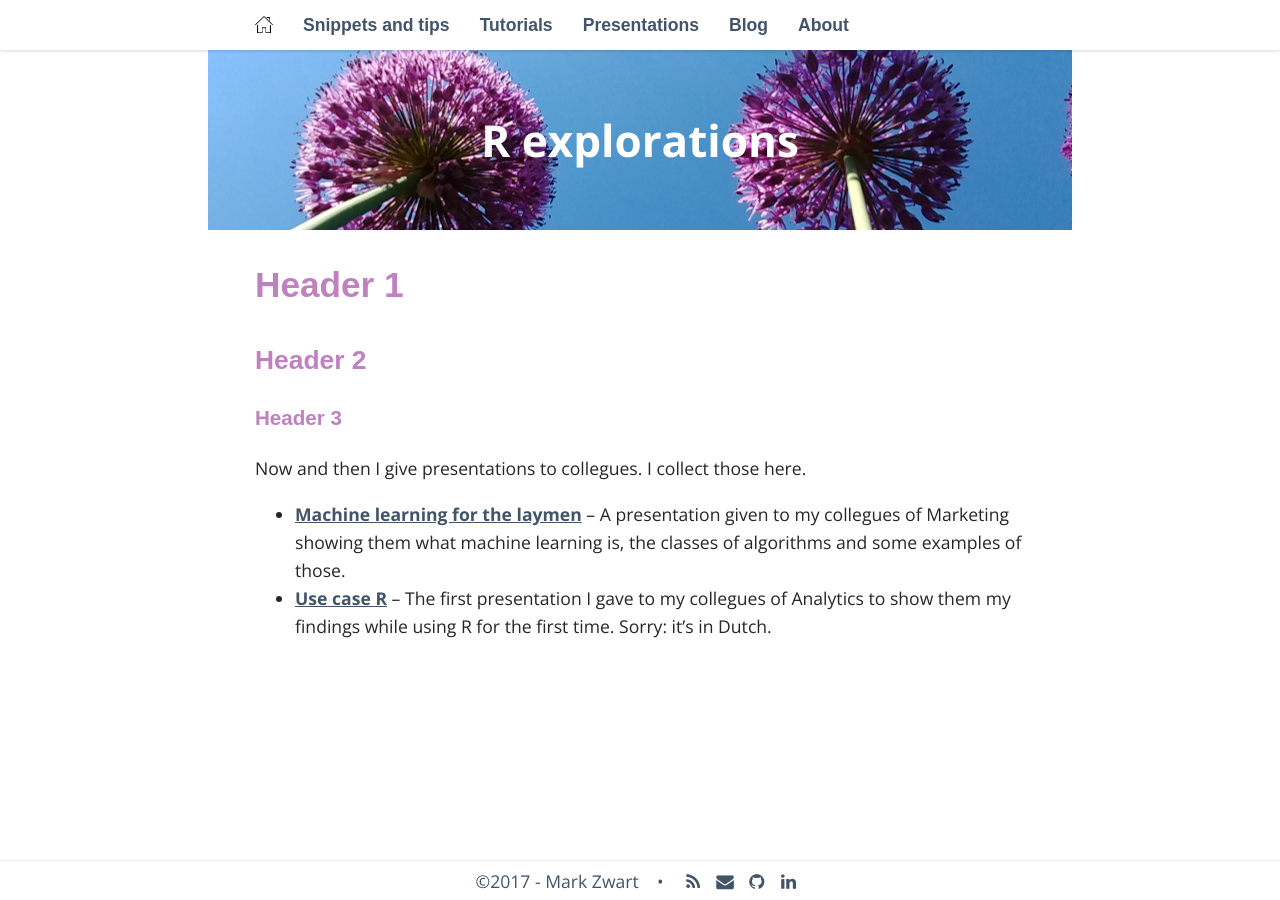
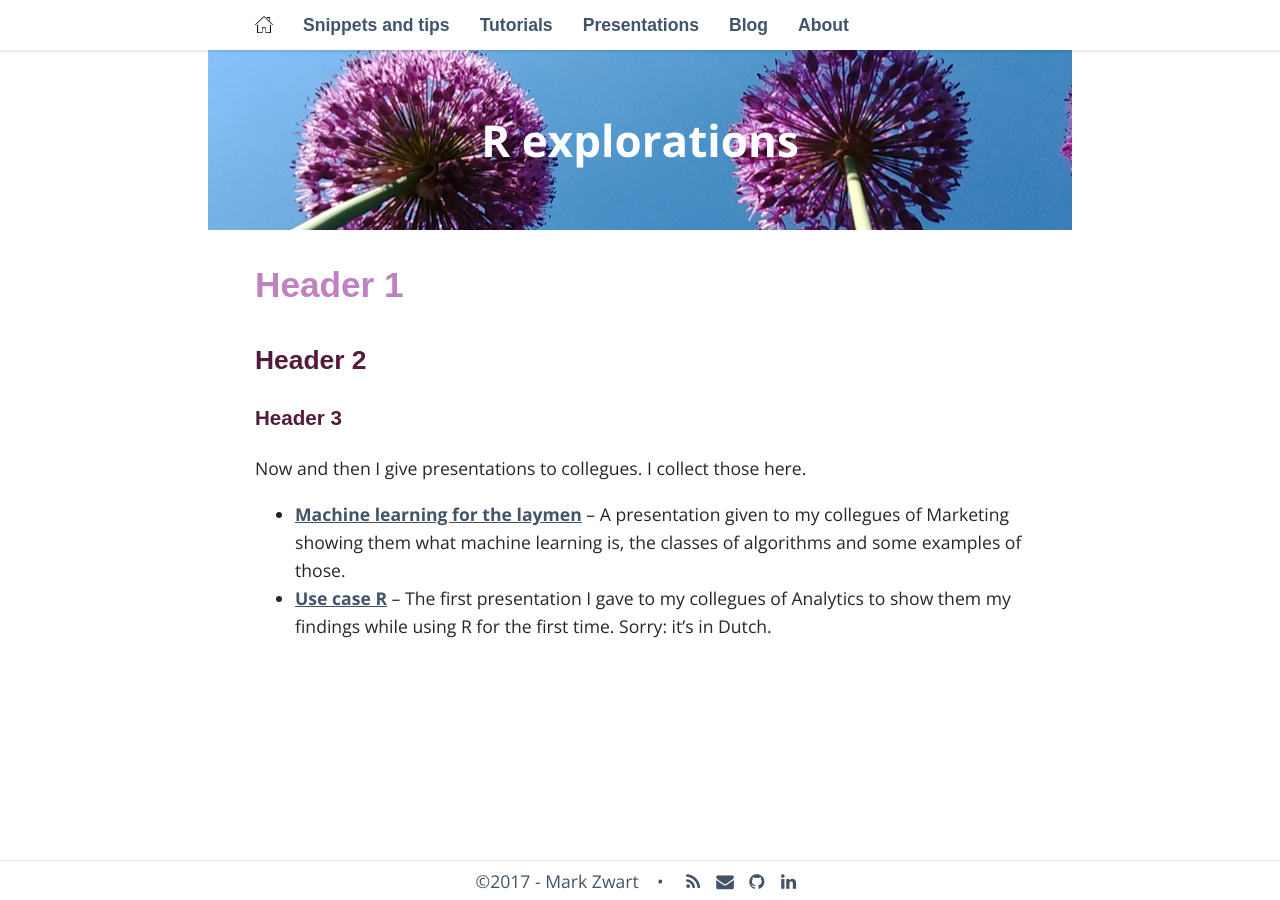
Before and after one commit to mark-me/mark-me.github.io, a Jekyll site: the page built from _pages/03-presentations.md, in a window 1280 px wide. Built offline with Jekyll 4.4.1, drawn with Linux system fonts in a browser that asks for light colours; nearby versions of some CDN libraries; some web fonts are replaced; comment, search, counter and statistics services are not loaded.

Commit message:
Update _layout.scss

```diff
--- a/_sass/_layout.scss
+++ b/_sass/_layout.scss
@@ -22,7 +22,7 @@
 
 title {
 	font-weight: 600;
-	color: $main;
+	color: $heading-font;
 	font-family: $main;
 	line-height: 1.5;color: $heading-font-color;
 	font-size: 2em;
@@ -38,7 +38,7 @@
 h2,
 h3 {
 	font-weight: 600;
-	color: $heading-font-color;
+	color: $main;
 	font-family: $heading-font;
 	line-height: 1.5;
 }
```
